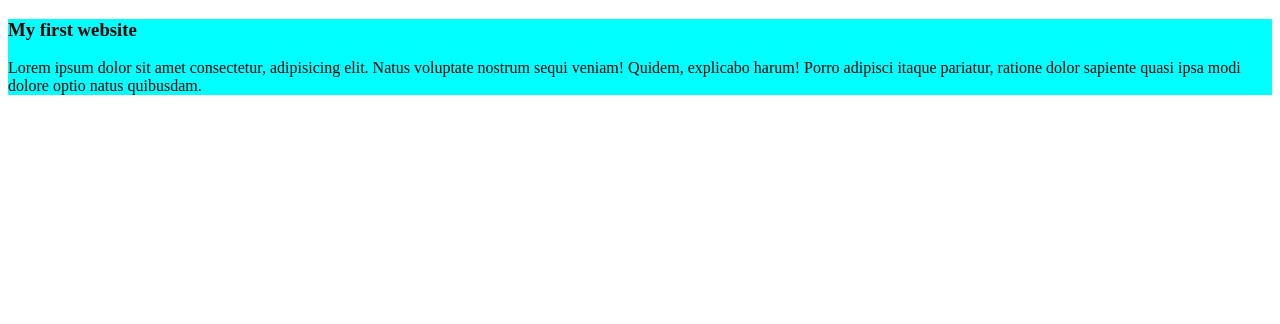
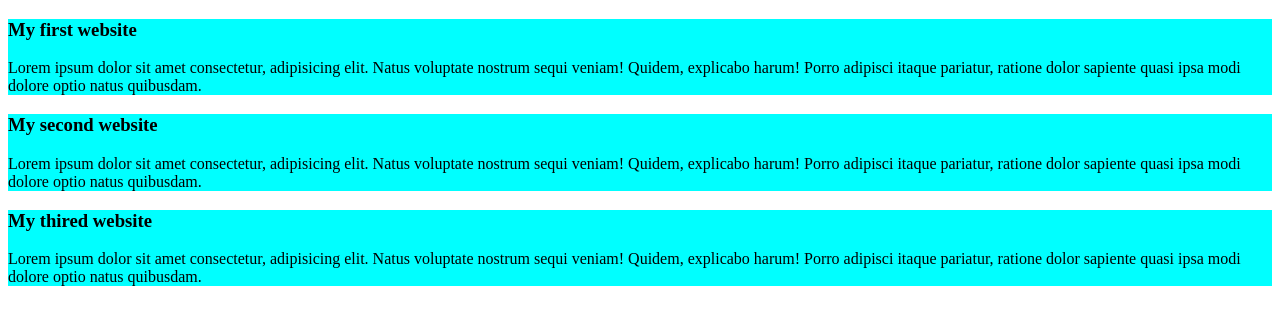
Before and after one commit to Boniaminshawon/my-simple-website, a plain HTML site: page index.html in a window 1280 px wide. Drawn offline with Linux system fonts and the light colour scheme.

Commit message:
added the second and third website

```diff
--- a/index.html
+++ b/index.html
@@ -11,6 +11,14 @@
         <h3>My first website </h3>
         <p>Lorem ipsum dolor sit amet consectetur, adipisicing elit. Natus voluptate nostrum sequi veniam! Quidem, explicabo harum! Porro adipisci itaque pariatur, ratione dolor sapiente quasi ipsa modi dolore optio natus quibusdam.</p>
     </div>
+    <div>
+        <h3>My second website </h3>
+        <p>Lorem ipsum dolor sit amet consectetur, adipisicing elit. Natus voluptate nostrum sequi veniam! Quidem, explicabo harum! Porro adipisci itaque pariatur, ratione dolor sapiente quasi ipsa modi dolore optio natus quibusdam.</p>
+    </div>
+    <div>
+        <h3>My thired website </h3>
+        <p>Lorem ipsum dolor sit amet consectetur, adipisicing elit. Natus voluptate nostrum sequi veniam! Quidem, explicabo harum! Porro adipisci itaque pariatur, ratione dolor sapiente quasi ipsa modi dolore optio natus quibusdam.</p>
+    </div>
 
 </body>
 </html>
--- a/styles/blog.css
+++ b/styles/blog.css
@@ -1,4 +1,5 @@
 div{
     background-color: aqua;
     padding: auto;
+    margin: auto;
 }
```
